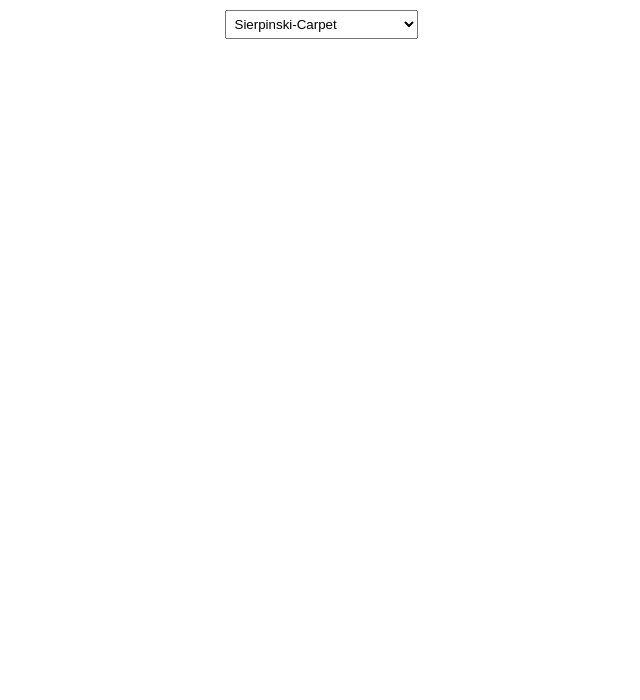
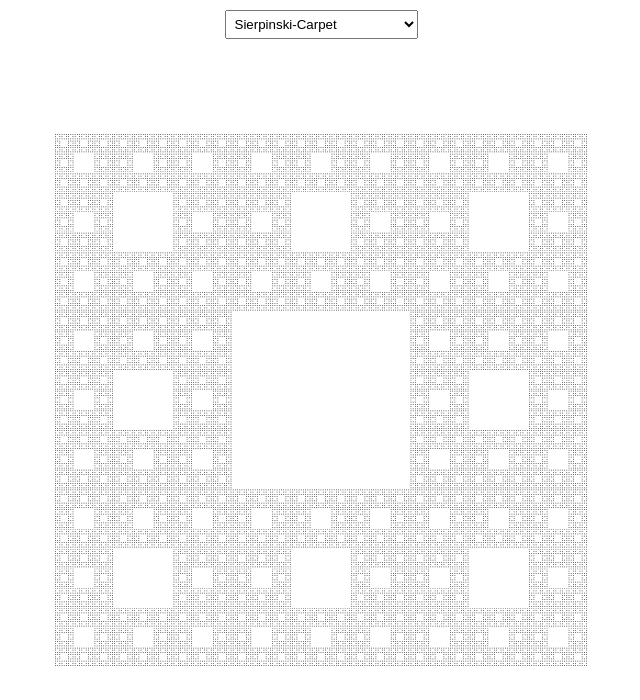
Before and after one commit to fabianmontag/Fractals, a plain HTML site: page index.html in a window 1280 px wide. Shown: the whole page, without its empty margins (319-959 px from the left). Drawn offline with Linux system fonts and the light colour scheme; the site is published under a folder, as on GitHub Pages, so addresses that start at the root find nothing.

Commit message:
Update index.html

```diff
--- a/index.html
+++ b/index.html
@@ -37,7 +37,7 @@
                 padding: 5px;
             }
         </style>
-      <script type="module" crossorigin src="/index.de950c75.js"></script>
+      <script type="module" crossorigin src="./index.de950c75.js"></script>
     </head>
     <body>
         <select name="fractal-type" id="select">
```
